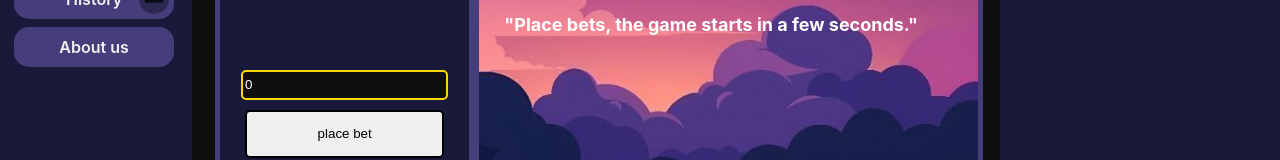
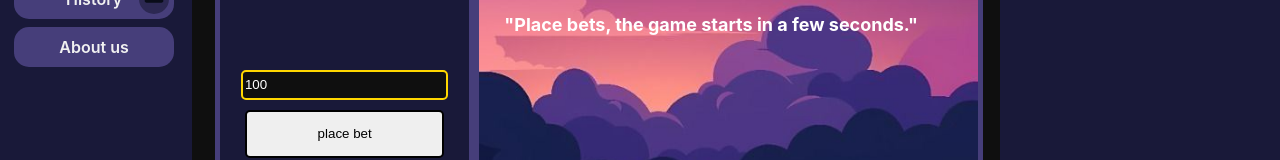
Before and after one commit to techprocodepro/bettingsite, a React (Create React App) app in the folder frontend/: page /crashgame in a window 1280 px wide. Shown: the part 201-361 px from the top of the page. Built offline with nearby package versions, Linux system fonts and the light colour scheme; no server answers; a web font is replaced by a local one.

Commit message:
default betAmount made 100

```diff
--- a/frontend/src/games/Crash/CrashGame.jsx
+++ b/frontend/src/games/Crash/CrashGame.jsx
@@ -28,7 +28,7 @@ const CrashGame = () => {
     const [message, setMessage] = useState('')
     const [multiplier, setMultiplier] = useState(0);
     const [gameStatus, setGameStatus] = useState(1); // 1 = waiting, 2 = in-progress, 3 = crashed
-    const [betAmount, setBetAmount] = useState(0);
+    const [betAmount, setBetAmount] = useState(100);
     const [players, setPlayers] = useState([]);
     const [winnings, setWinnings] = useState(null);
     const [crashMultiplier, setCrashMultiplier] = useState(null);
```
